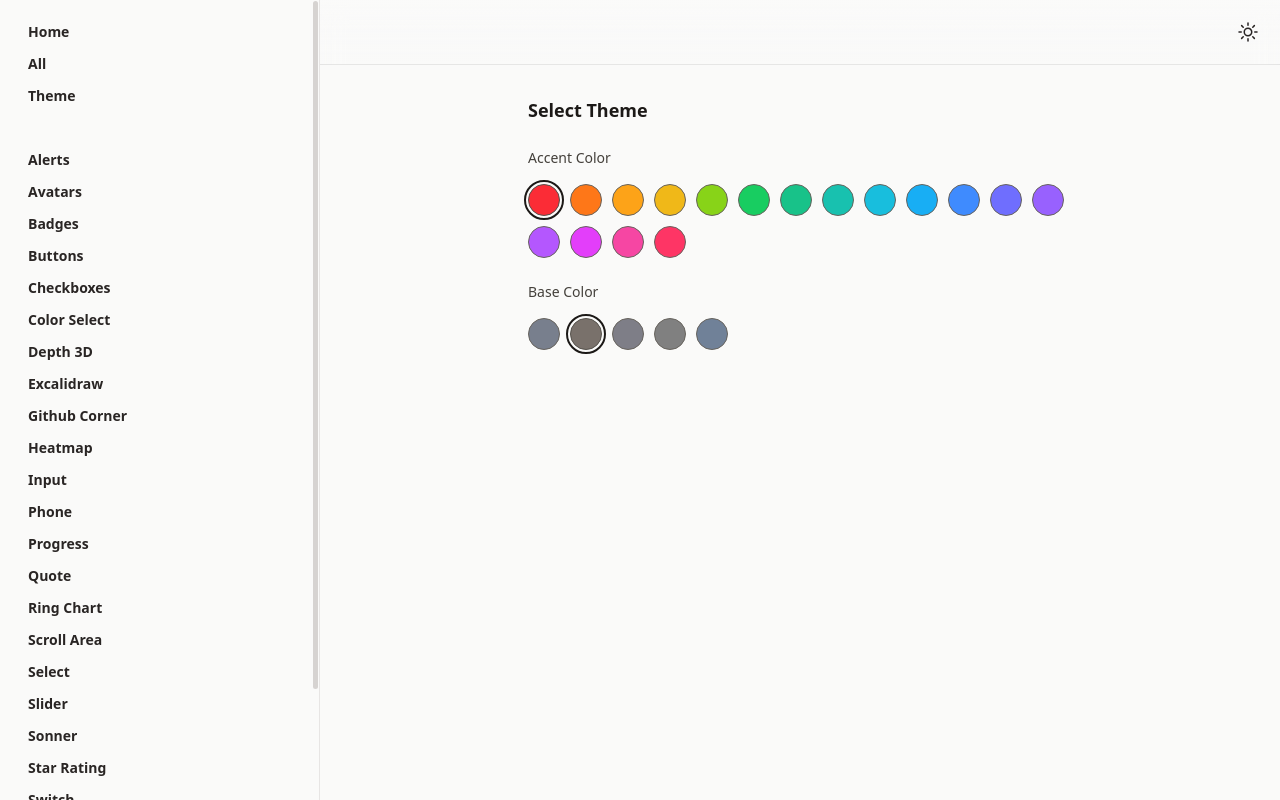
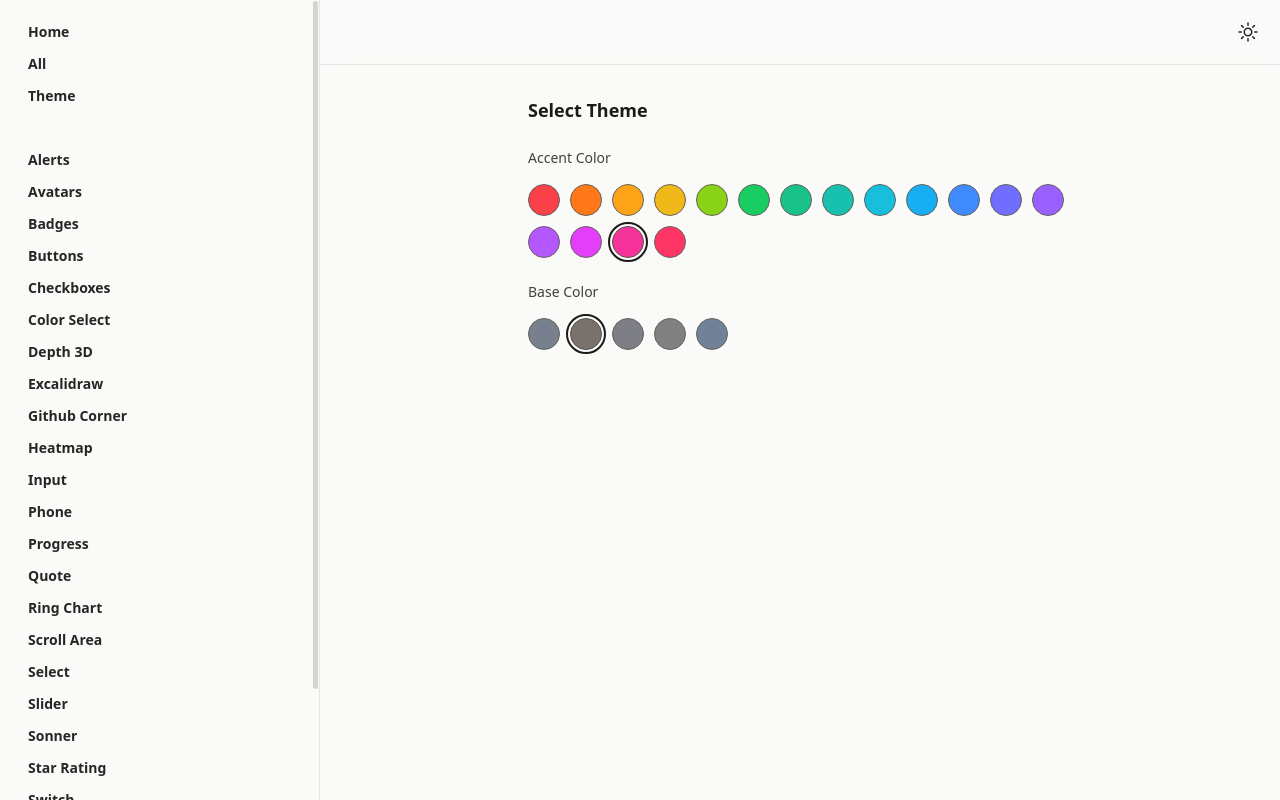
Before and after one commit to flo-bit/ui-kit, a SvelteKit app: page /components/theme in a window 1280 px wide. Built offline with nearby package versions, Linux system fonts and the light colour scheme.

Commit message:
fix theme selection

```diff
--- a/src/app.css
+++ b/src/app.css
@@ -34,17 +34,29 @@
 
 @layer base {
 	:root {
-		--accent-50: var(--color-blue-50);
-		--accent-100: var(--color-blue-100);
-		--accent-200: var(--color-blue-200);
-		--accent-300: var(--color-blue-300);
-		--accent-400: var(--color-blue-400);
-		--accent-500: var(--color-blue-500);
-		--accent-600: var(--color-blue-600);
-		--accent-700: var(--color-blue-700);
-		--accent-800: var(--color-blue-800);
-		--accent-900: var(--color-blue-900);
-		--accent-950: var(--color-blue-950);
+		--accent-50: var(--color-pink-50);
+		--accent-100: var(--color-pink-100);
+		--accent-200: var(--color-pink-200);
+		--accent-300: var(--color-pink-300);
+		--accent-400: var(--color-pink-400);
+		--accent-500: var(--color-pink-500);
+		--accent-600: var(--color-pink-600);
+		--accent-700: var(--color-pink-700);
+		--accent-800: var(--color-pink-800);
+		--accent-900: var(--color-pink-900);
+		--accent-950: var(--color-pink-950);
+
+		--base-50: var(--color-stone-50);
+		--base-100: var(--color-stone-100);
+		--base-200: var(--color-stone-200);
+		--base-300: var(--color-stone-300);
+		--base-400: var(--color-stone-400);
+		--base-500: var(--color-stone-500);
+		--base-600: var(--color-stone-600);
+		--base-700: var(--color-stone-700);
+		--base-800: var(--color-stone-800);
+		--base-900: var(--color-stone-900);
+		--base-950: var(--color-stone-950);
 	}
 
   .red {
--- a/src/app.html
+++ b/src/app.html
@@ -1,5 +1,5 @@
 <!doctype html>
-<html lang="en" class="dark red stone">
+<html lang="en" class="dark">
 	<head>
 		<meta charset="utf-8" />
 		<meta name="viewport" content="width=device-width, initial-scale=1" />
@@ -53,7 +53,6 @@
 			let accentColor = localStorage.getItem('accentColor');
 			if (accentColor) {
 				accentColor = JSON.parse(accentColor);
-				root.classList.remove('red');
 				root.classList.add(accentColor);
 			}
 
@@ -61,7 +60,6 @@
 			let baseColor = localStorage.getItem('baseColor');
 			if (baseColor) {
 				baseColor = JSON.parse(baseColor);
-				root.classList.remove('stone');
 				root.classList.add(baseColor);
 			}
 		</script>
--- a/src/lib/preview/SelectTheme.svelte
+++ b/src/lib/preview/SelectTheme.svelte
@@ -42,26 +42,26 @@
 		{ class: 'bg-slate-500', label: 'slate' }
 	];
 
-	onMount(async () => {
-		await tick();
-		let root = document.getElementsByTagName('html')[0];
-		// check if one of the accent colors is already in the document body
-		const color = accentColors.find((color) => root.classList.contains(color.label.toLowerCase()));
-		if (color) {
-			accentColor.label = color.label;
+	onMount(() => {
+		let savedAccentColor = localStorage.getItem('accentColor');
+		if (savedAccentColor) {
+			accentColor.label = JSON.parse(savedAccentColor);
+		} else {
+			accentColor.label = 'pink';
 		}
-		console.log(document.getElementsByTagName('html')[0]);
 
-		const bColor = baseColors.find((color) => root.classList.contains(color.label.toLowerCase()));
-		if (bColor) {
-			baseColor.label = bColor.label;
+		let savedBaseColor = localStorage.getItem('baseColor');
+		if (savedBaseColor) {
+			baseColor.label = JSON.parse(savedBaseColor);
+		} else {
+			baseColor.label = 'stone';
 		}
 	});
 </script>
 
 <Subheading>Select Theme</Subheading>
 
-<Text class="mb-2 mt-4">Accent Color</Text>
+<Text class="mt-4 mb-2">Accent Color</Text>
 <ColorSelect
 	bind:selected={accentColor}
 	colors={accentColors}
@@ -73,7 +73,7 @@
 	}}
 />
 
-<Text class="mb-2 mt-4">Base Color</Text>
+<Text class="mt-4 mb-2">Base Color</Text>
 <ColorSelect
 	bind:selected={baseColor}
 	colors={baseColors}
```
Also changed, not shown: 1 other file (tests, documents, lock files or other folders).
